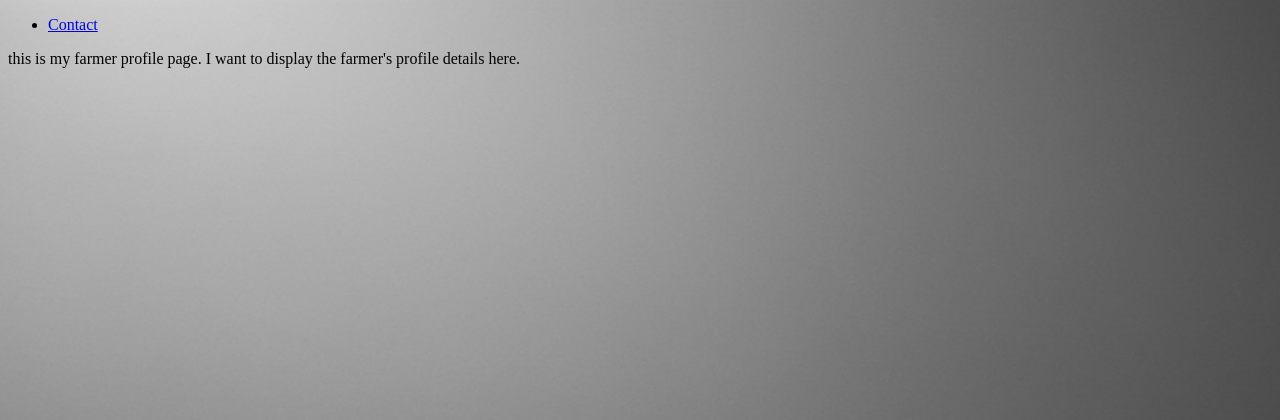
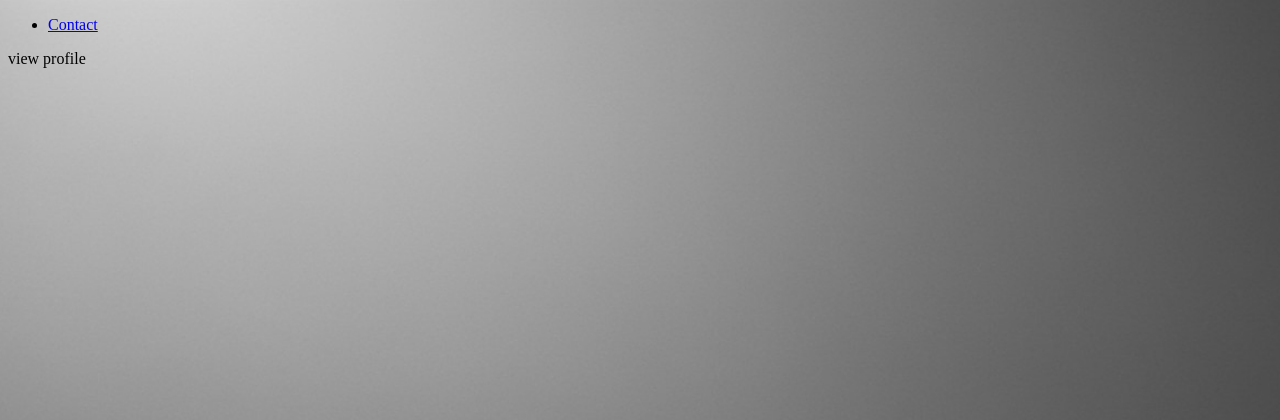
Before and after one commit to liviru-sama/FarmToKeells, a PHP site: the page made by app/views/farmer/view_profile.php in a window 1280 px wide. Shown: the top 420 px of the page. Run offline with PHP 8.4, Linux system fonts and the light colour scheme; the template is opened without the code that fills it, so the values that code supplies are empty; some libraries are stand-ins or nearby versions.

Commit message:
Revert "test"

```diff
--- a/app/views/farmer/view_profile.php
+++ b/app/views/farmer/view_profile.php
@@ -1 +1 @@
-this is my farmer profile page. I want to display the farmer's profile details here.
+view profile
```
